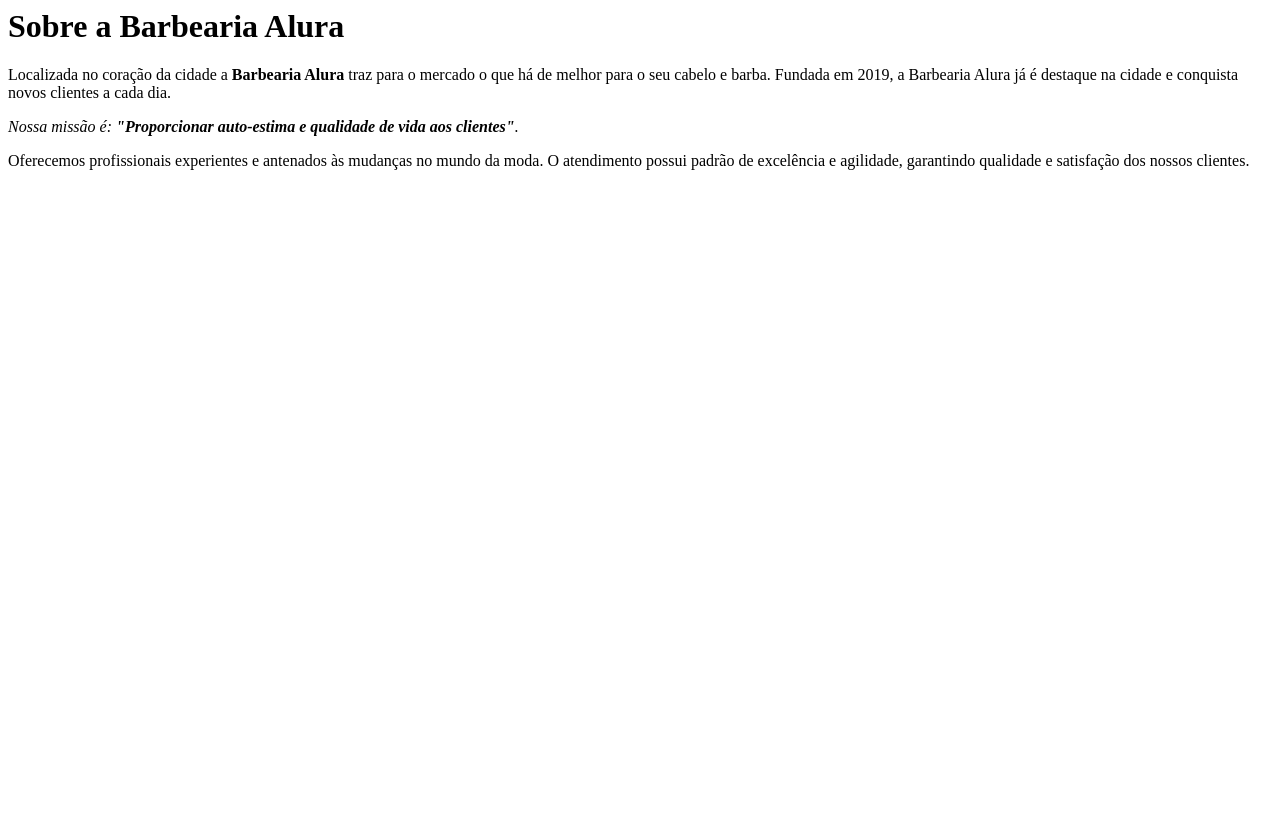
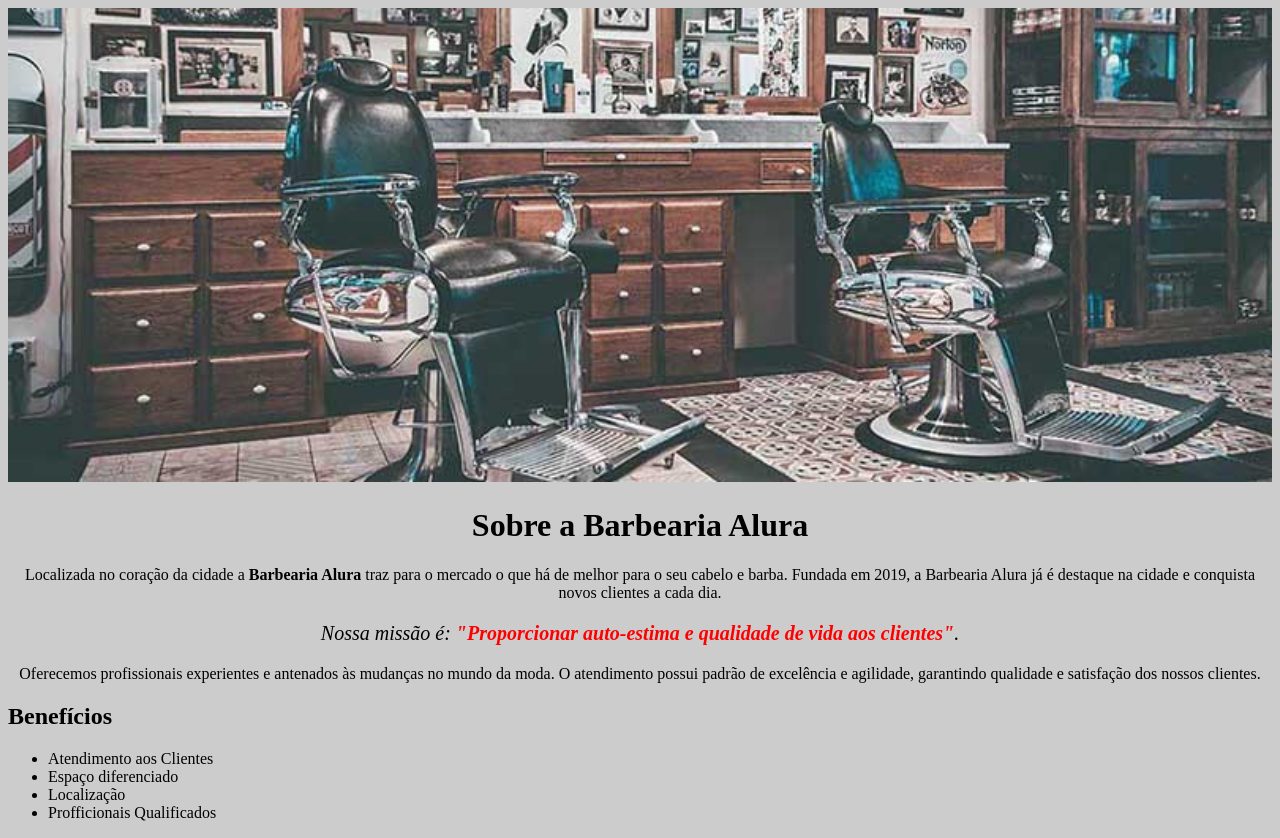
Before and after one commit to gustavorodr/taqtie_htmlcss, a plain HTML site: page index.html in a window 1280 px wide. Before the commit the page ends 800 px from the top, so only its background shows below. Drawn offline with Linux system fonts and the light colour scheme.

Commit message:
inclusao do css e lista

```diff
--- a/index.html
+++ b/index.html
@@ -1,9 +1,29 @@
-<h1>Sobre a Barbearia Alura</h1>
+<!DOCTYPE html>
+<html lang="pt-br">
+    <head>
+        <meta charset="UTF-8">
+        <title>Barbearia Alura</title>
+        <link rel="stylesheet" href="style.css">
+    </head>
+    <body>
+        <img id="banner" src="banner.jpg">
+        <h1>Sobre a Barbearia Alura</h1>
 
-<p>Localizada no coração da cidade a <strong>Barbearia Alura</strong> traz para o mercado o que há de melhor para o seu cabelo e barba.
-Fundada em 2019, a Barbearia Alura já é destaque na cidade e conquista novos clientes a cada dia.</p>
+        <p>Localizada no coração da cidade a <strong>Barbearia Alura</strong> traz para o mercado o que há de melhor para o seu cabelo e barba.
+        Fundada em 2019, a Barbearia Alura já é destaque na cidade e conquista novos clientes a cada dia.</p>
 
-<p><em>Nossa missão é: <strong>"Proporcionar auto-estima e qualidade de vida aos clientes"</strong>.</em></p>
+        <p id="missao"><em>Nossa missão é: <strong>"Proporcionar auto-estima e qualidade de vida aos clientes"</strong>.</em></p>
 
-<p>Oferecemos profissionais experientes e antenados às mudanças no mundo da moda.
-O atendimento possui padrão de excelência e agilidade, garantindo qualidade e satisfação dos nossos clientes.</p>
+        <p>Oferecemos profissionais experientes e antenados às mudanças no mundo da moda.
+        O atendimento possui padrão de excelência e agilidade, garantindo qualidade e satisfação dos nossos clientes.</p>
+
+        <h2>Benefícios</h2>
+
+        <ul>
+            <li>Atendimento aos Clientes</li>
+            <li>Espaço diferenciado</li>
+            <li>Localização</li>
+            <li>Profficionais Qualificados</li>
+        </ul>
+    </body>
+</html>
--- /dev/null
+++ b/style.css
@@ -0,0 +1,18 @@
+body{
+    background: #CCCCCC;
+}
+#banner{
+    width: 100%;
+}
+h1{
+    text-align:center
+}
+#missao{
+    font-size: 20px
+}
+p{
+    text-align: center;
+}
+em strong{
+    color: red;
+}
```
Also changed, not shown: banner.jpg (added).
